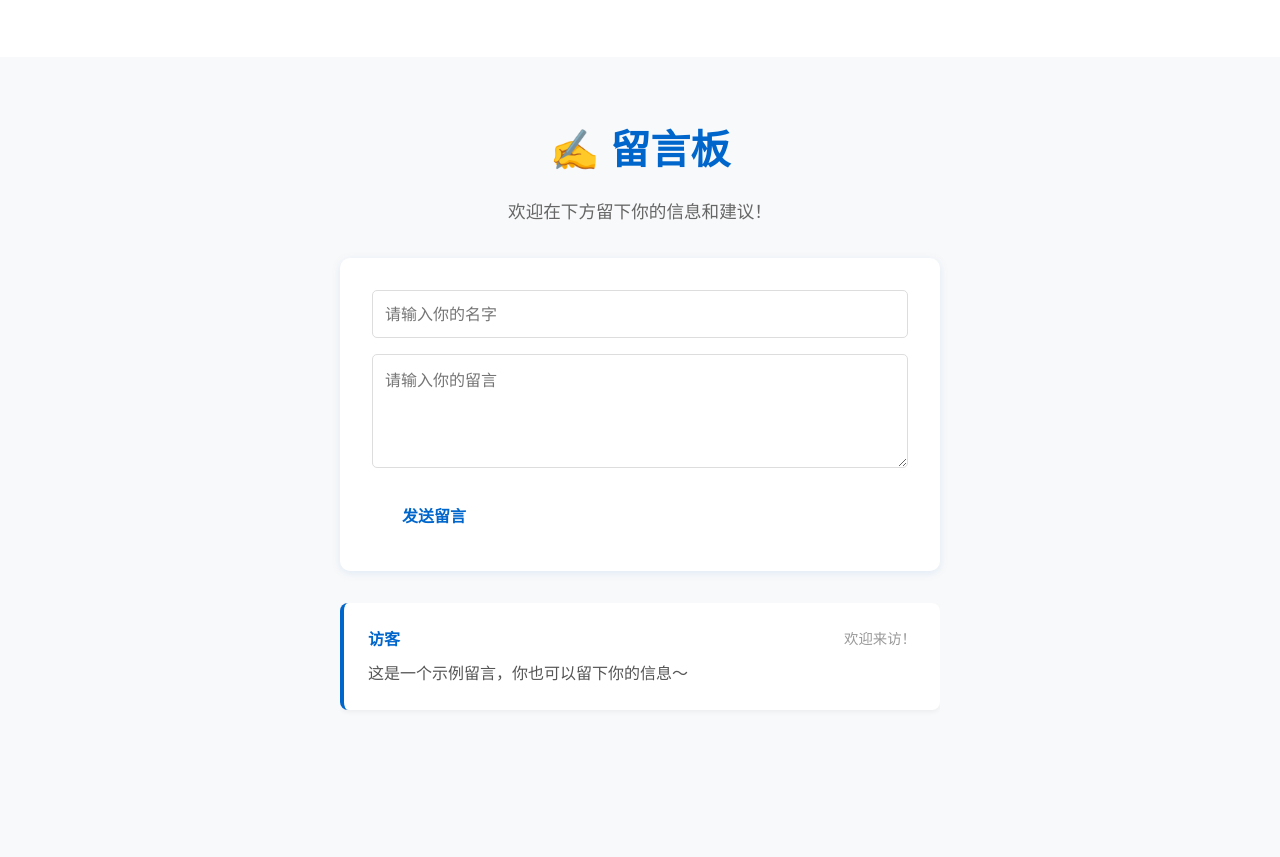
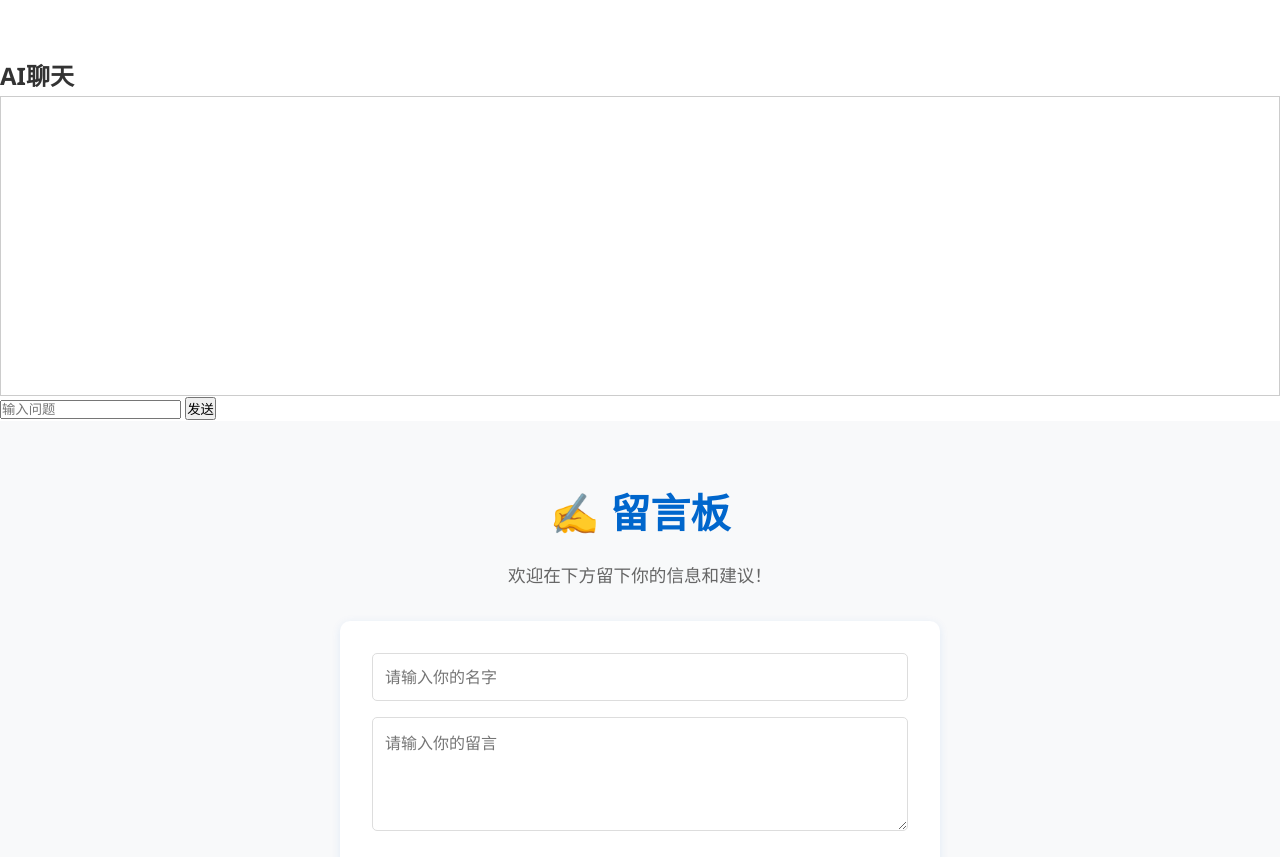
Before and after one commit to baka9ciron/OhanaSaita, a website: page index.html in a window 1280 px wide. Shown: the part 880-1737 px from the top of the page. Drawn offline with Linux system fonts and the light colour scheme.

Commit message:
Update index.html

```diff
--- a/index.html
+++ b/index.html
@@ -49,7 +49,32 @@
             </div>
         </div>
     </section>
+<section>
+  <h2>AI聊天</h2>
 
+  <div id="chat-box" style="height:300px; overflow:auto; border:1px solid #ccc; padding:10px;"></div>
+
+  <input id="input" placeholder="输入问题">
+  <button onclick="send()">发送</button>
+</section>
+
+<script>
+async function send() {
+  const text = document.getElementById("input").value;
+
+  const res = await fetch("https://chatgpt-web-ldxk.vercel.app/api/chat", {
+    method: "POST",
+    headers: {"Content-Type":"application/json"},
+    body: JSON.stringify({ message: text })
+  });
+
+  const data = await res.json();
+
+  document.getElementById("chat-box").innerHTML +=
+    "<p>你：" + text + "</p>" +
+    "<p>AI：" + data.reply + "</p>";
+}
+</script>
     <section id="guestbook" class="guestbook">
         <div class="container">
             <h2>✍️ 留言板</h2>
```
